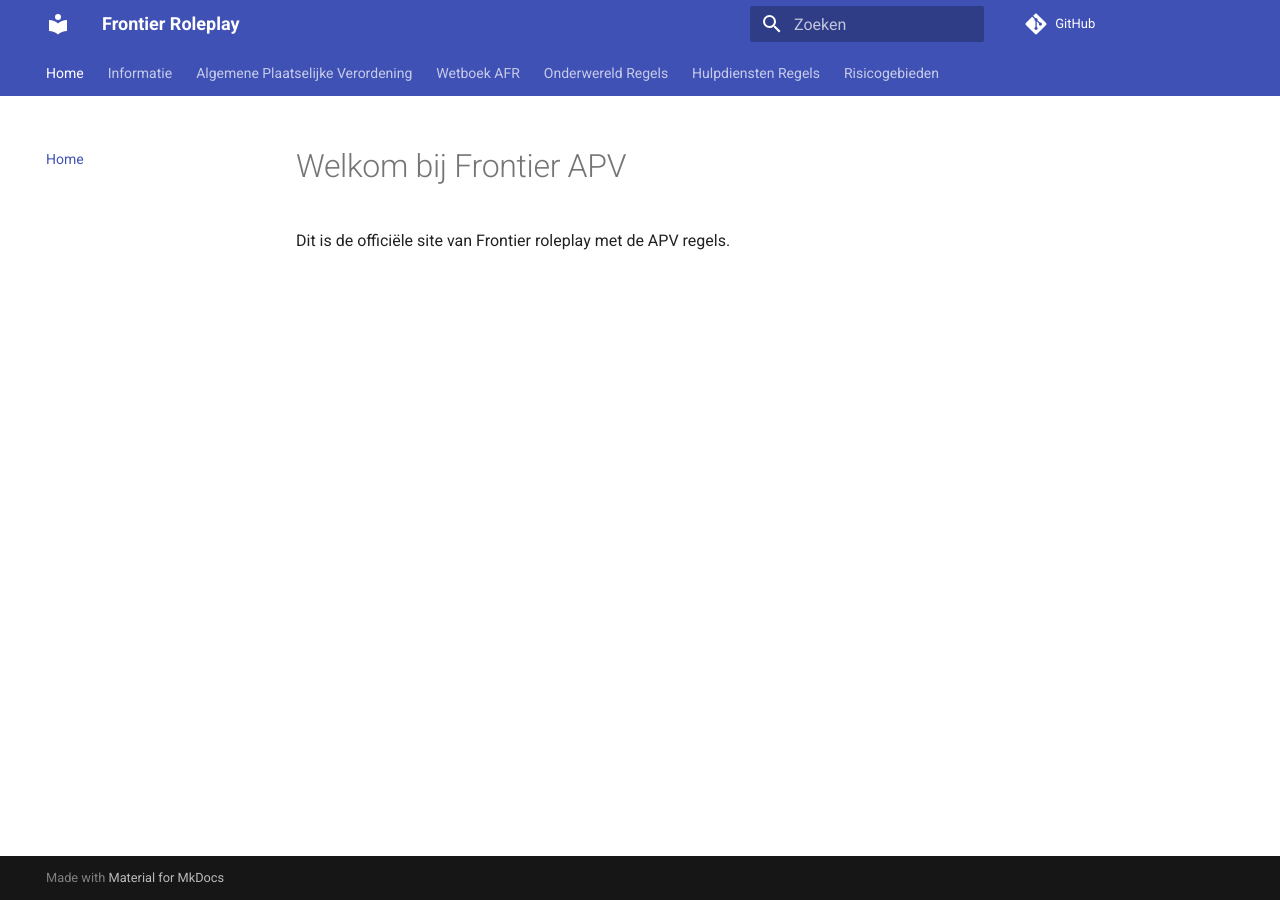
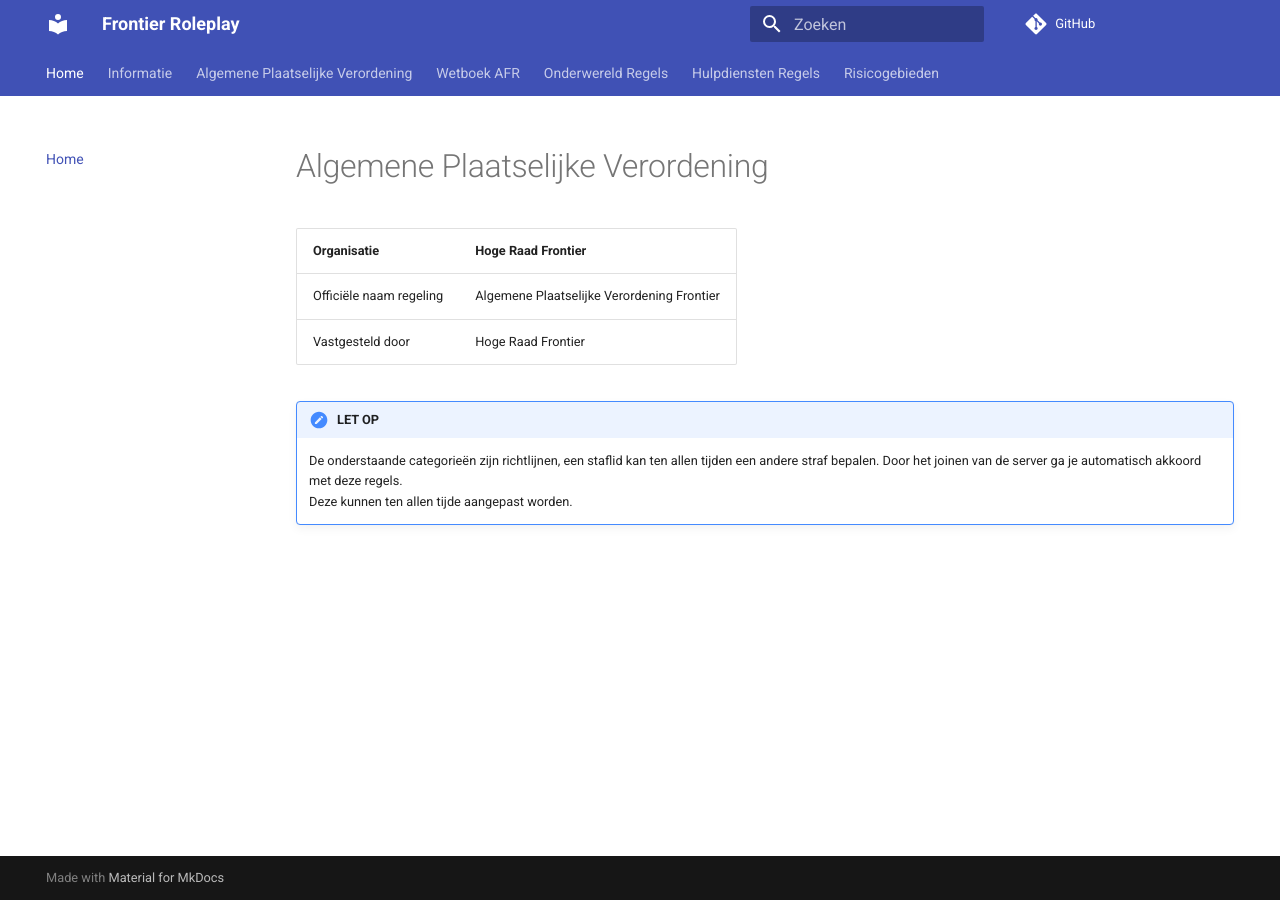
Before and after one commit to kirianmladen/Frontier-apv, an MkDocs documentation site: the page built from docs/index.md, in a window 1280 px wide. Built offline with MkDocs 1.6.1 and Material for MkDocs 9.7.7, drawn with Linux system fonts in a browser that asks for light colours; comment, search, counter and statistics services are not loaded.

Commit message:
index.md

```diff
--- a/docs/index.md
+++ b/docs/index.md
@@ -1,4 +1,12 @@
-# Welkom bij Frontier APV
+# Algemene Plaatselijke Verordening
 
-Dit is de officiële site van Frontier roleplay
-met de APV regels.
+| Organisatie | Hoge Raad Frontier|
+|-------------|----------------------|
+| Officiële naam regeling | Algemene Plaatselijke Verordening Frontier|
+| Vastgesteld door | Hoge Raad Frontier |
+
+!!! note "LET OP"
+    De onderstaande categorieën zijn richtlijnen, een staflid kan
+    ten allen tijden een andere straf bepalen. Door het joinen van
+    de server ga je automatisch akkoord met deze regels.
+    Deze kunnen ten allen tijde aangepast worden.
```
